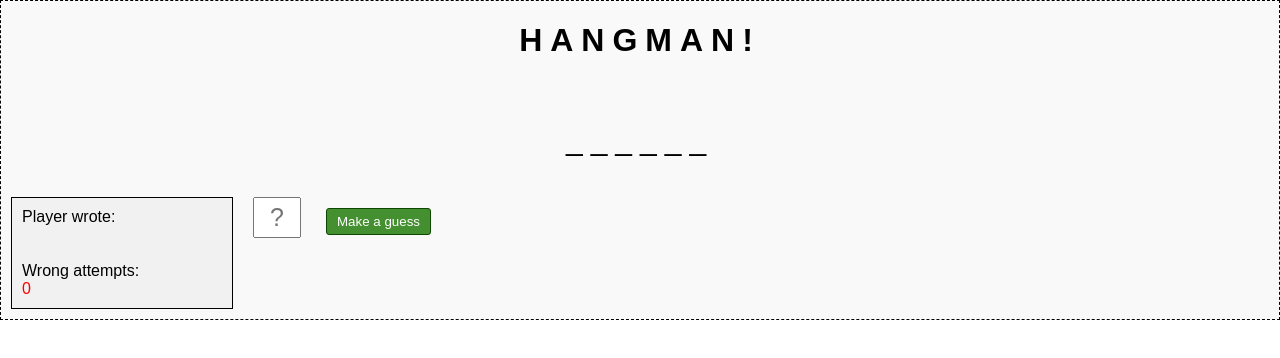
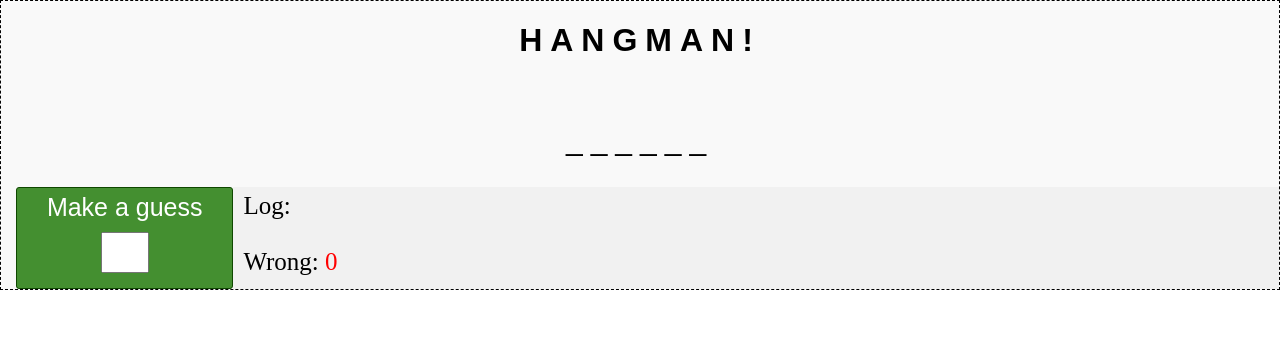
Before and after one commit to FStriewski/Hangman-Game, a React (Create React App) app: page / in a window 1280 px wide. Shown: the top 358 px of the page. Built offline with nearby package versions, Linux system fonts and the light colour scheme.

Commit message:
Change styling

```diff
--- a/src/components/Statbox.css
+++ b/src/components/Statbox.css
@@ -1,10 +1,9 @@
 .Statbox{
   background-color: #f1f1f1;
-  border: 1px solid black;
-  margin: 10px;
-  padding: 10px;
-  width: 200px;
-  float: right;
+  padding: 5px 10px;
+  font-size: 25px;
+  width: 90%;
+  font-family: 'Tangerine', serif;
 }
 
 span {
--- a/src/components/Statbox.js
+++ b/src/components/Statbox.js
@@ -6,11 +6,9 @@ class Statbox extends Component {
   render() {
     return (
       <div className="Statbox">
-        <div>Player wrote: </div>
-        <span>{this.props.logInput.guessesSoFar}</span>
-        <br/><br/>
-        <div>Wrong attempts: <div id="wrong_attempts"></div>
-        <span>{this.props.countWrong.counter}</span></div>
+        <div>Log: <span>{this.props.logInput.guessesSoFar}</span></div><br/>
+        <div>Wrong: <span>{this.props.countWrong.counter}</span></div>
+
       </div>
     );
   }
--- a/src/components/SubmitGuess.css
+++ b/src/components/SubmitGuess.css
@@ -1,16 +1,16 @@
 /* src/components/CreateGameButton.css */
-.SubmitLetterButton {
+.SubmitLetter {
   background-color: #448F30;
   border: 1px solid #0F4800;
   border-radius: 3px;
   color: #fff;
   padding: 5px 10px;
   margin-left: 15px;
+  font-size: 25px;
+  text-align: center;
 }
 
-.SubmitLetterButton:hover {
-  background-color: #256B12;
-}
+
 
 #PlayerInputField{
   height: 35px;
--- a/src/components/SubmitGuess.js
+++ b/src/components/SubmitGuess.js
@@ -24,8 +24,7 @@ export class SubmitGuess extends PureComponent {
   render() {
     return (
       <div className="PlayerInput">
-        <input type="text" className="Input" id="PlayerInputField" placeholder="?" />
-        <button onClick={this.handleClick} className="SubmitLetterButton">Make a guess</button>
+        <div className="SubmitLetter">Make a guess<input type="text" className="Input" id="PlayerInputField" placeholder="" onChange={this.handleClick} /></div>
       </div>
     )
   }
--- a/src/containers/GameContainer.css
+++ b/src/containers/GameContainer.css
@@ -1,8 +1,14 @@
 .gameContainer {
   background-color: grey;
+  display: flex;
 }
 
-.flex-container{
-  display: flex;
+#flexBox{
+    display: flex;
 
 }
+
+.innerFlex{
+  display: inline-flex;
+  flex-direction: row;
+}
--- a/src/containers/GameContainer.js
+++ b/src/containers/GameContainer.js
@@ -9,13 +9,14 @@ class GameContainer extends Component {
   render() {
     return (
       <div className="GameContainer">
-      <Word innerHTML={this.props.wordToGuess}/>
+      <Word />
 
-        <div className="flex-container">
-            <Statbox />
+        <div id="flexBox">
+
+
             <SubmitGuess />
-        </div>
-
+<Statbox />
+  </div>
       </div>
     );
   }
```
